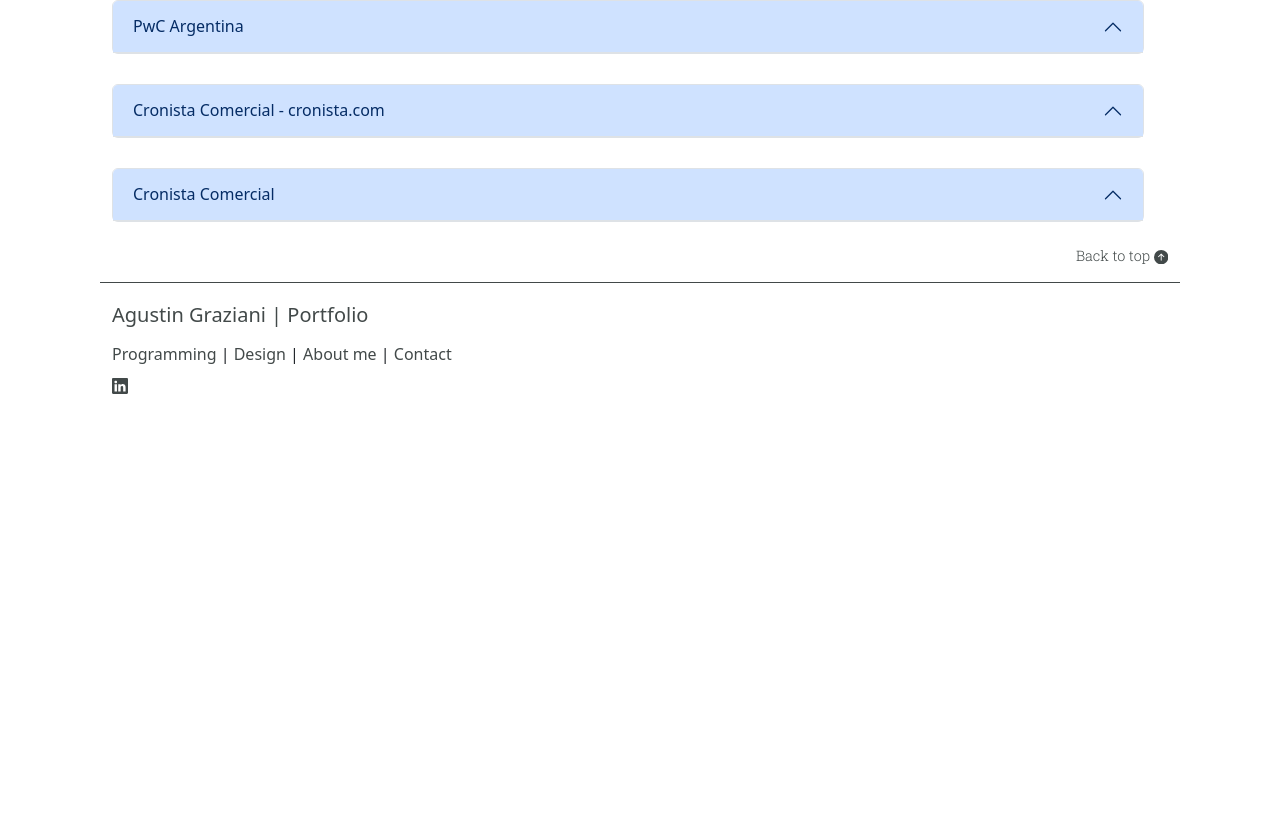
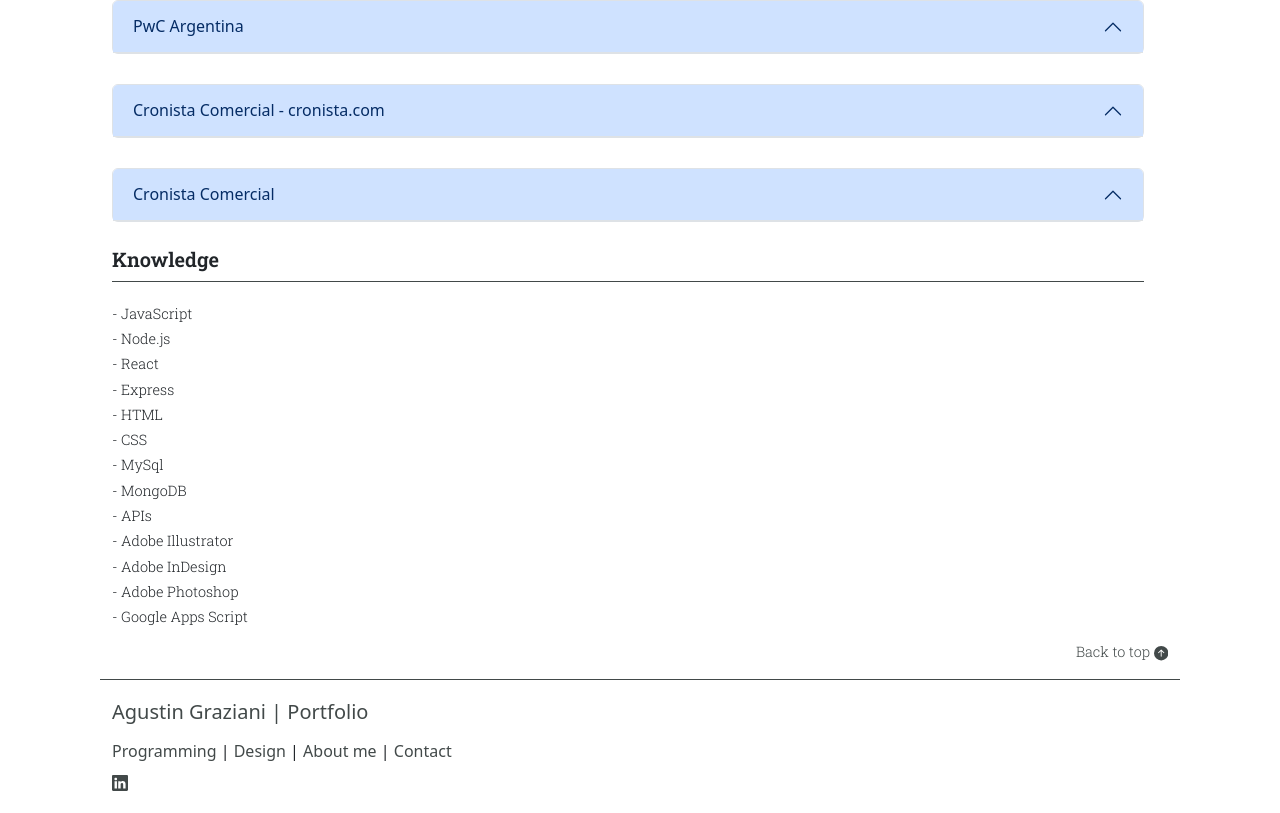
Before and after one commit to aagraziani/portfolio, a React (Vite) app: page / in a window 1280 px wide. Shown: the part 4516-5329 px from the top of the page. Before the commit the page ends 4933 px from the top, so only its background shows below. Built offline with nearby package versions, Linux system fonts and the light colour scheme.

Commit message:
added knowledge

```diff
--- a/src/components/About-me.jsx
+++ b/src/components/About-me.jsx
@@ -6,6 +6,7 @@
   BsFillPersonFill
 } from "react-icons/bs";
 import ExperinceList from "./ExperienceList";
+import KnowledgeList from './KnowledgeList';
 
 function AboutMe() {
   return (
@@ -44,6 +45,7 @@
 
         <div className="row">
         <ExperinceList />
+        <KnowledgeList />
         </div>
 
         <div>
--- a/src/components/ExperienceCard.jsx
+++ b/src/components/ExperienceCard.jsx
@@ -39,7 +39,7 @@
             aria-labelledby={job.heading_id}
             data-bs-parent="#accordionExample"
           >
-            <div class="accordion-body">
+            <div className="accordion-body">
             <h6>{job.dates}</h6>
             <h6>{job.experience_level}</h6>
             <ul>
--- /dev/null
+++ b/src/components/KnowledgeCard.jsx
@@ -0,0 +1,7 @@
+export function KnowledgeCard({ tech }) {
+    return(
+        <div className="col-12">
+            <h6 id="knowledge">{tech.description}</h6>
+        </div>
+    );
+}
--- /dev/null
+++ b/src/components/KnowledgeList.jsx
@@ -0,0 +1,30 @@
+import { useState, useEffect } from "react";
+import { knowledge as data } from "../data/knowledge";
+import { KnowledgeCard } from "./KnowledgeCard";
+
+function ExperienceList() {
+  const [knowledge, setKnowledge] = useState([]);
+
+  useEffect(() => {
+    setKnowledge(data);
+  }, []);
+
+  console.log(knowledge);
+
+  return (
+    <div className="container">
+      <div className="row">
+        <div className="experience">
+          <h5 id="knowledge-title">Knowledge</h5>
+        </div>
+      </div>
+      <div className="knowledge-container">
+        {knowledge.map((tech) => (
+          <KnowledgeCard key={tech.id} tech={tech} />
+        ))}
+      </div>
+    </div>
+  );
+}
+
+export default ExperienceList;
--- /dev/null
+++ b/src/data/knowledge.js
@@ -0,0 +1,54 @@
+export const knowledge = [
+  {
+    id: 0,
+    description: "- JavaScript"
+  },
+  {
+    id: 1,
+    description: "- Node.js"
+  },
+  {
+    id: 2,
+    description: "- React"
+  },
+  {
+    id: 3,
+    description: "- Express"
+  },
+  {
+    id: 4,
+    description: "- HTML"
+  },
+  {
+    id: 5,
+    description: "- CSS"
+  },
+  {
+    id: 6,
+    description: "- MySql"
+  },
+  {
+    id: 7,
+    description: "- MongoDB"
+  },
+  {
+    id: 8,
+    description: "- APIs"
+  },
+  {
+    id: 9,
+    description: "- Adobe Illustrator"
+  },
+  {
+    id: 10,
+    description: "- Adobe InDesign"
+  },
+  {
+    id: 11,
+    description: "- Adobe Photoshop"
+  },
+  {
+    id: 12,
+    description: "- Google Apps Script"
+  }
+];
--- a/src/index.css
+++ b/src/index.css
@@ -177,6 +177,17 @@
   font-size: 1em;
 }
 
+div .knowledge-container {
+  padding-top: 15px;
+}
+
+#knowledge {
+  font-family: "Roboto Slab", serif;
+  font-weight: 300;
+  font-size: 0.9em;
+  text-align: left;
+}
+
 /* footer */
 
 div .footer {
```
